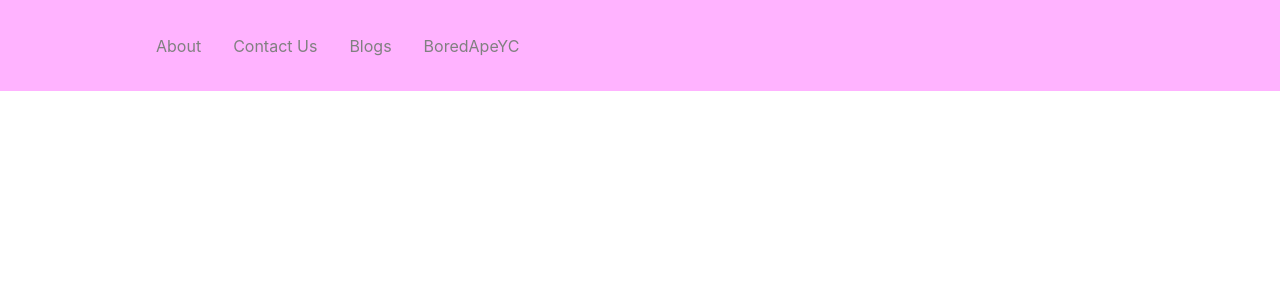
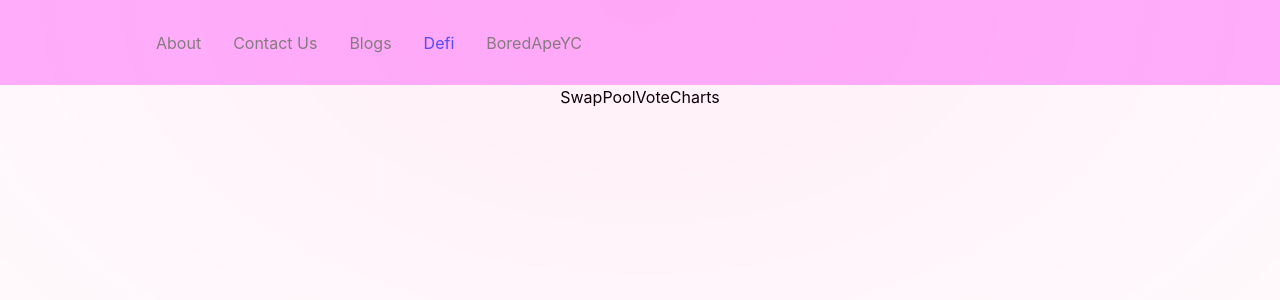
Before and after one commit to Wallet-Chat/widgetdemo, a React (Create React App) app: page /fakeDefi in a window 1280 px wide. Shown: the top 300 px of the page. Built offline with nearby package versions, Linux system fonts and the light colour scheme; the HTML template or start-up script is replaced by a standard one.

Commit message:
Fixed tailwindcss issues, rm yarn.lock and yarn install

```diff
--- /dev/null
+++ b/postcss.config.js
@@ -0,0 +1,6 @@
+module.exports = {
+  plugins: {
+    tailwindcss: {},
+    autoprefixer: {},
+  },
+}
--- a/src/App.css
+++ b/src/App.css
@@ -1,3 +1,7 @@
+@tailwind base;
+@tailwind components;
+@tailwind utilities;
+
 .App {
   text-align: center;
 }
--- a/src/App.js
+++ b/src/App.js
@@ -8,6 +8,7 @@ import About from './pages/about';
 import Blogs from './pages/blogs';
 import BoredApeYC from './pages/assets/ethereum/0xbc4ca0eda7647a8ab7c2061c2e118a18a936f13d/3047';
 import Contact from './pages/contact';
+import Defi from './pages/fakeDefi';
 
 function App() {
 return (
@@ -18,6 +19,7 @@ return (
 		<Route path='/about' element={<About/>} />
 		<Route path='/contact' element={<Contact/>} />
 		<Route path='/blogs' element={<Blogs/>} />
+		<Route path='/fakeDefi' element={<Defi/>} />
 		<Route path='/assets/ethereum/0xbc4ca0eda7647a8ab7c2061c2e118a18a936f13d/3047' element={<BoredApeYC/>} />
 	</Routes>
 	</Router>
--- a/src/components/Navbar/index.js
+++ b/src/components/Navbar/index.js
@@ -16,6 +16,9 @@ return (
 		<NavLink to="/blogs" activeStyle>
 			Blogs
 		</NavLink>
+		<NavLink to="/fakeDefi" activeStyle>
+			Defi
+		</NavLink>
 		<NavLink to="/assets/ethereum/0xbc4ca0eda7647a8ab7c2061c2e118a18a936f13d/3047" activeStyle>
 			BoredApeYC
 		</NavLink>
--- a/src/index.css
+++ b/src/index.css
@@ -1,3 +1,7 @@
+@tailwind base;
+@tailwind components;
+@tailwind utilities;
+
 body {
   margin: 0;
   font-family: -apple-system, BlinkMacSystemFont, 'Segoe UI', 'Roboto', 'Oxygen',
--- /dev/null
+++ b/src/pages/fakeDefi.js
@@ -0,0 +1,32 @@
+import React, { useState } from 'react';
+
+const Defi = () => {
+    const [subPage, setSubPage] = useState("swap");
+    return (
+        <div className='relative'>
+            <div className='flex justify-around'>
+                <div className='flex '>
+                    {["Swap", "Pool", "Vote", "Charts"].map((val, idx) => {
+                        return (
+                            <div className='rounded-lg'>{val}</div>
+                        )
+                    })}
+                </div>
+            </div>
+            <div className='fixed top-0 left-0 right-0' style={
+                {
+                    width: "200vw",
+                    height: "200vh",
+                    transform: "translate(-50vw, -100vh)",
+                    background: "radial-gradient(50% 50% at 50% 50%, rgba(252, 7, 125, 0.063) 0px, rgba(255, 255, 255, 0) 100%)",
+                    backgroundBlendMode: "multiply, normal",
+                    pointerEvents: "none"
+                }
+            }>
+
+            </div>
+        </div>
+    );
+};
+
+export default Defi;
--- /dev/null
+++ b/tailwind.config.js
@@ -0,0 +1,10 @@
+/** @type {import('tailwindcss').Config} */
+module.exports = {
+  content: [
+    "./src/**/*.{html,js,jsx,ts,tsx}",
+  ],
+  theme: {
+    extend: {},
+  },
+  plugins: [],
+}
```
Also changed, not shown: package.json (+10 -1 lines), 2 other files (tests, documents, lock files or other folders).
